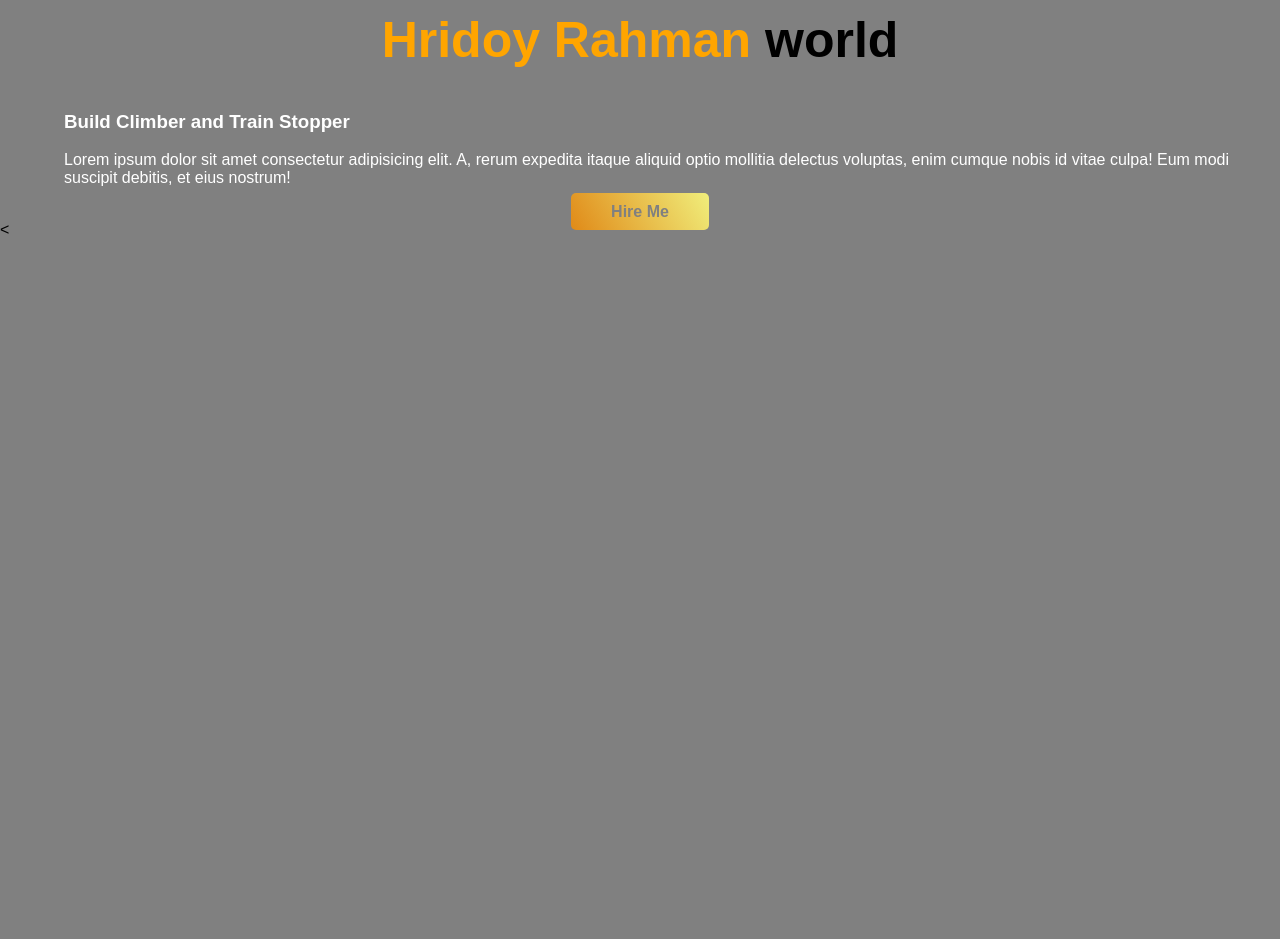
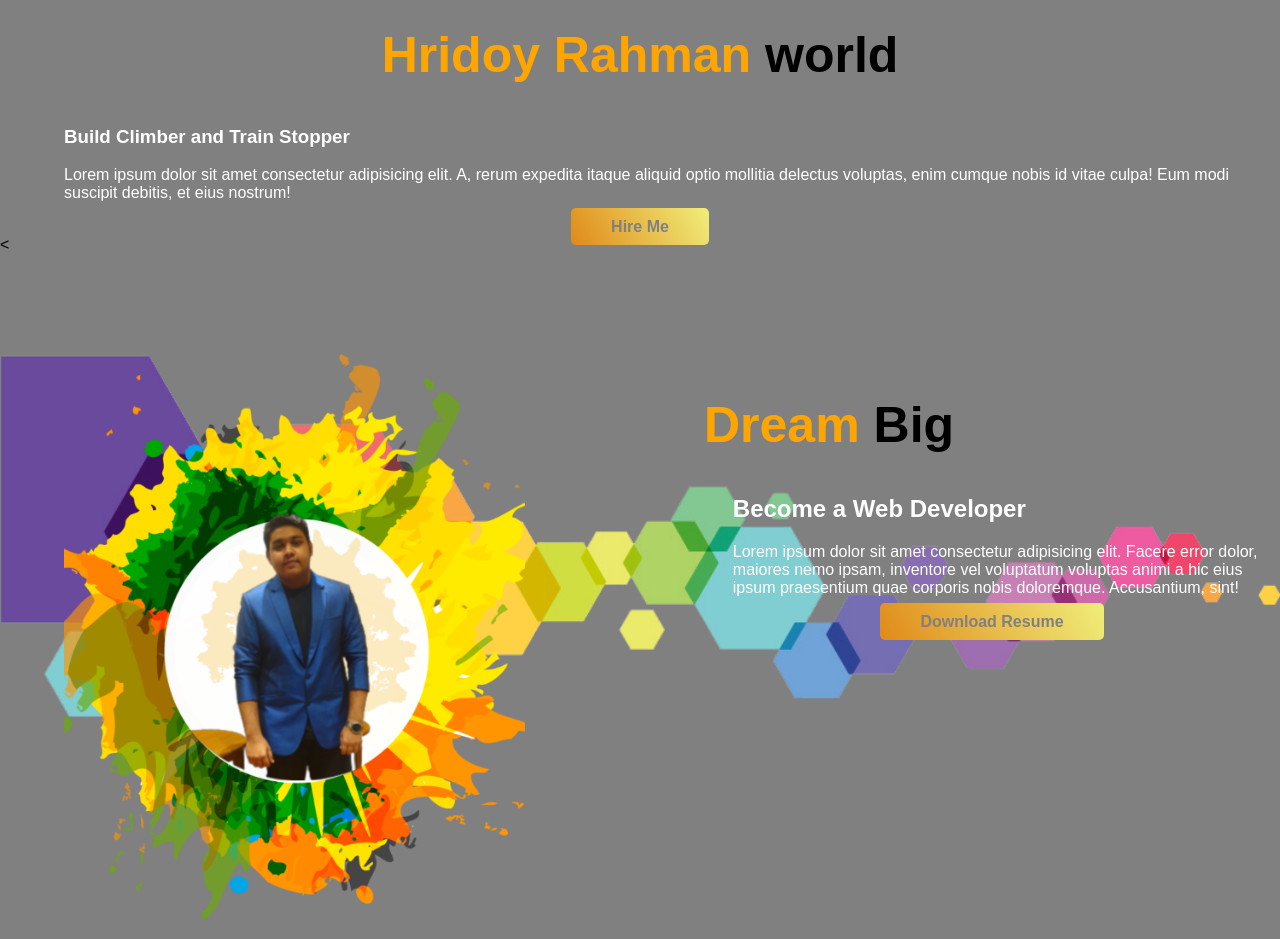
Before and after one commit to hridoyrahman2/Protfolio, a plain HTML site: page index.html in a window 1280 px wide. Shown: the part 726-1665 px from the top of the page. Before the commit the page ends 965 px from the top, so only its background shows below. Drawn offline with Linux system fonts and the light colour scheme; a web font is replaced by a local one.

Commit message:
second section

```diff
--- a/index.html
+++ b/index.html
@@ -31,6 +31,19 @@
           </div>
     < </div>
   </section>
+  <section class="dream-big">
+      <div class="img-2">
+          <img src="./images/PicsArt_07-04-11.54.25.png" alt="img2">
+      </div>
+      <div class="img-2">
+          <h1><span class="dream-or">Dream</span> Big</h1>
+          <h2 class="new">Become a Web Developer </h2>
+          <p class="new">Lorem ipsum dolor sit amet consectetur adipisicing elit. Facere error dolor, maiores nemo ipsam, inventore vel voluptatum voluptas animi a hic eius ipsum praesentium quae corporis nobis doloremque. Accusantium, sint!</p>
+          <div class="center">
+            <a class="link-button" href="#">Download Resume</a>
+          </div>
+      </div>
+  </section>
 
 </body>
 
--- a/style.css
+++ b/style.css
@@ -3,7 +3,7 @@ body{
     margin: 0;
     background-color: gray;
 }
-h1{
+.bg-2 .half h1{
     font-size: 50px;
     text-align: center;
 }
@@ -34,7 +34,33 @@ h1{
     background-image: url(./images/—Pngtree—multi\ color\ abstract\ background\ vector_1252663.jpg);
     background-repeat: no-repeat;
 }
+.bg-2{
+    margin-bottom: 100px;
+}
 .new{
     padding-left: 5%;
     color: white;
 }
+section{
+    display: flex;
+    margin-bottom: 15px;
+}
+.img-2{
+    width: 50%;
+    padding-left: 5%;
+}
+.img-2 img{
+    width: 80%;
+}
+.dream-big{
+    background-image: url(./images/PngItem_216766.png);
+    background-repeat: no-repeat;
+    background-position: ;
+    background-size: 100%;
+}
+.dream-big .img-2 h1{
+    font-size: 50px;
+}
+.dream-or{
+    color: orange;
+}
```
Also changed, not shown: images/5566879.jpg (added), images/PicsArt_07-04-11.54.25.png (added), images/PngItem_216766.png (added).
